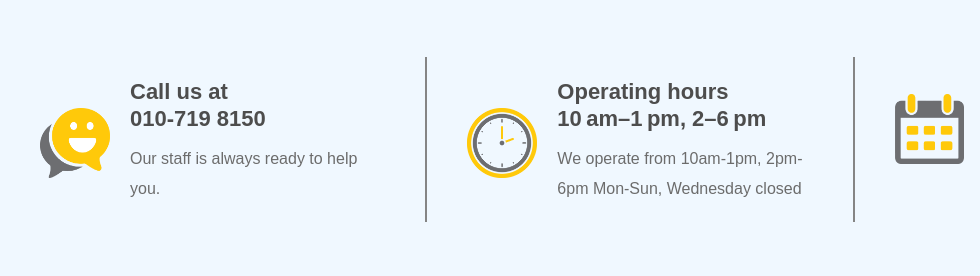
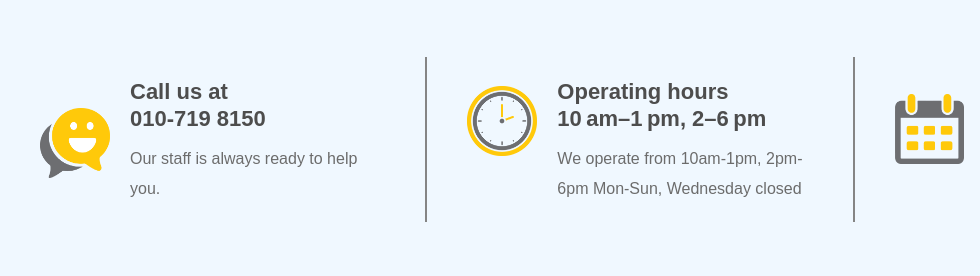
Before and after one commit to CSkai514/JoyDental, a plain HTML site: page index.html in a window 1280 px wide. Shown: the part 524-800 px from the top of the page, 0-980 px from the left. Drawn offline with nearby package versions, Linux system fonts and the light colour scheme; some packages are replaced by stand-ins of ours; a script that the page names is missing; a web font is replaced by a local one.

Commit message:
some padding for icon

```diff
--- a/assets/css/style.css
+++ b/assets/css/style.css
@@ -1996,6 +1996,9 @@ section {
     margin: 5px 0 20px;
 }
 
+.special_time_icon_css{
+    margin-bottom: 44px;
+}
 
 /* Responsive Design */
 @media (max-width: 768px) {
```
